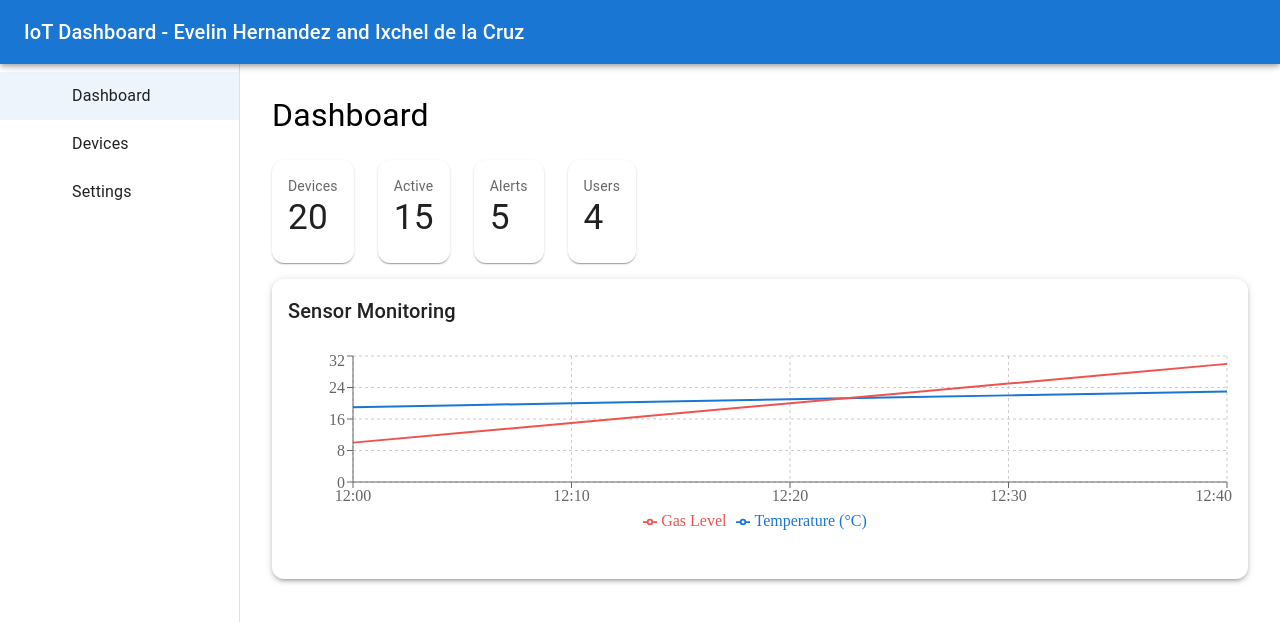
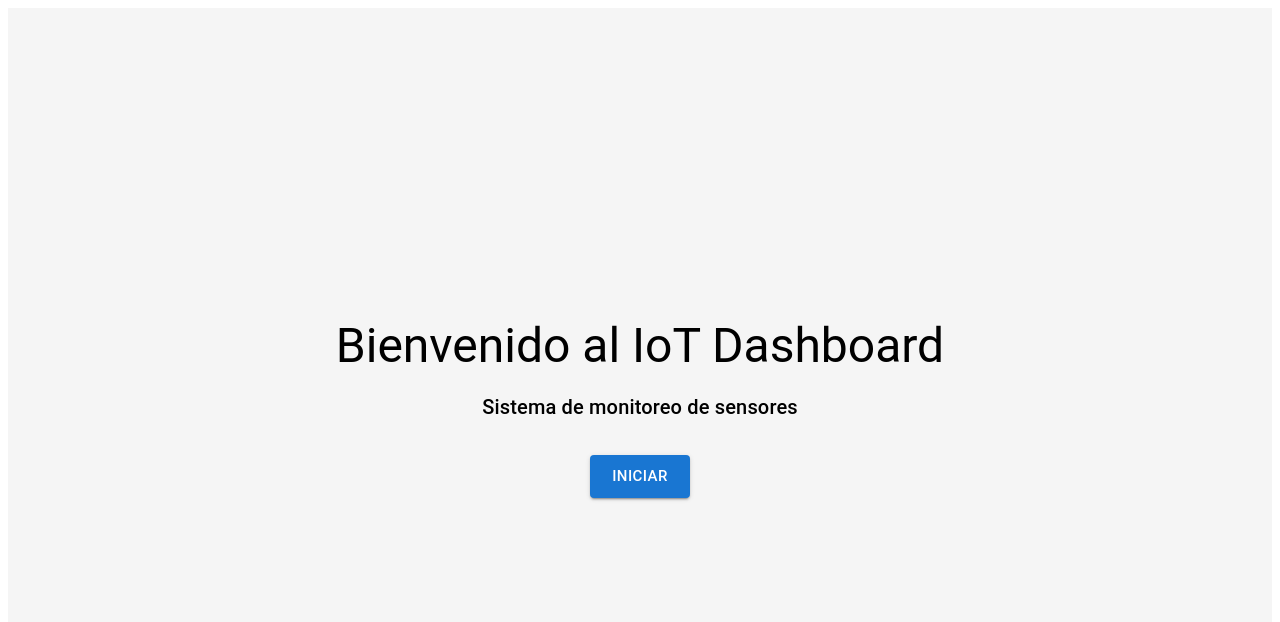
Before and after one commit to ehm2331107019-dev/smarthome-iot, a React (Vite) app: page / in a window 1280 px wide. Shown: the top 622 px of the page. Built offline with nearby package versions, Linux system fonts and the light colour scheme; some icons are missing.

Commit message:
Actualizacion

```diff
--- a/src/App.jsx
+++ b/src/App.jsx
@@ -1,20 +1,28 @@
-import { BrowserRouter as Router, Routes, Route } from "react-router-dom";
+import { BrowserRouter, Routes, Route } from "react-router-dom";
+
 import MainLayout from "./layout/MainLayout";
 import Dashboard from "./pages/Dashboard/Dashboard";
 import DevicesPage from "./pages/Devices/DevicesPage";
 import SettingsPage from "./pages/Settings/SettingsPage";
+import WelcomePage from "./pages/Welcome/WelcomePage";
 
 function App() {
   return (
-    <Router>
-      <MainLayout>
-        <Routes>
-          <Route path="/" element={<Dashboard />} />
+    <BrowserRouter>
+      <Routes>
+
+        <Route path="/" element={<WelcomePage />} />
+
+        <Route path="/" element={<MainLayout />}>
+
+          <Route path="dashboard" element={<Dashboard />} />
           <Route path="devices" element={<DevicesPage />} />
           <Route path="settings" element={<SettingsPage />} />
-        </Routes>
-      </MainLayout>
-    </Router>
+
+        </Route>
+
+      </Routes>
+    </BrowserRouter>
   );
 }
 
--- /dev/null
+++ b/src/pages/Welcome/WelcomePage.jsx
@@ -0,0 +1,40 @@
+import { Box, Button, Typography } from "@mui/material";
+import { useNavigate } from "react-router-dom";
+
+export default function WelcomePage() {
+
+  const navigate = useNavigate();
+
+  const handleStart = () => {
+    navigate("/dashboard");
+  };
+
+  return (
+    <Box
+      sx={{
+        height: "100vh",
+        display: "flex",
+        flexDirection: "column",
+        justifyContent: "center",
+        alignItems: "center",
+        backgroundColor: "#f5f5f5"
+      }}
+    >
+      <Typography variant="h3" gutterBottom>
+        Bienvenido al IoT Dashboard
+      </Typography>
+
+      <Typography variant="h6" sx={{ mb: 4 }}>
+        Sistema de monitoreo de sensores
+      </Typography>
+
+      <Button
+        variant="contained"
+        size="large"
+        onClick={handleStart}
+      >
+        Iniciar
+      </Button>
+    </Box>
+  );
+}
```
